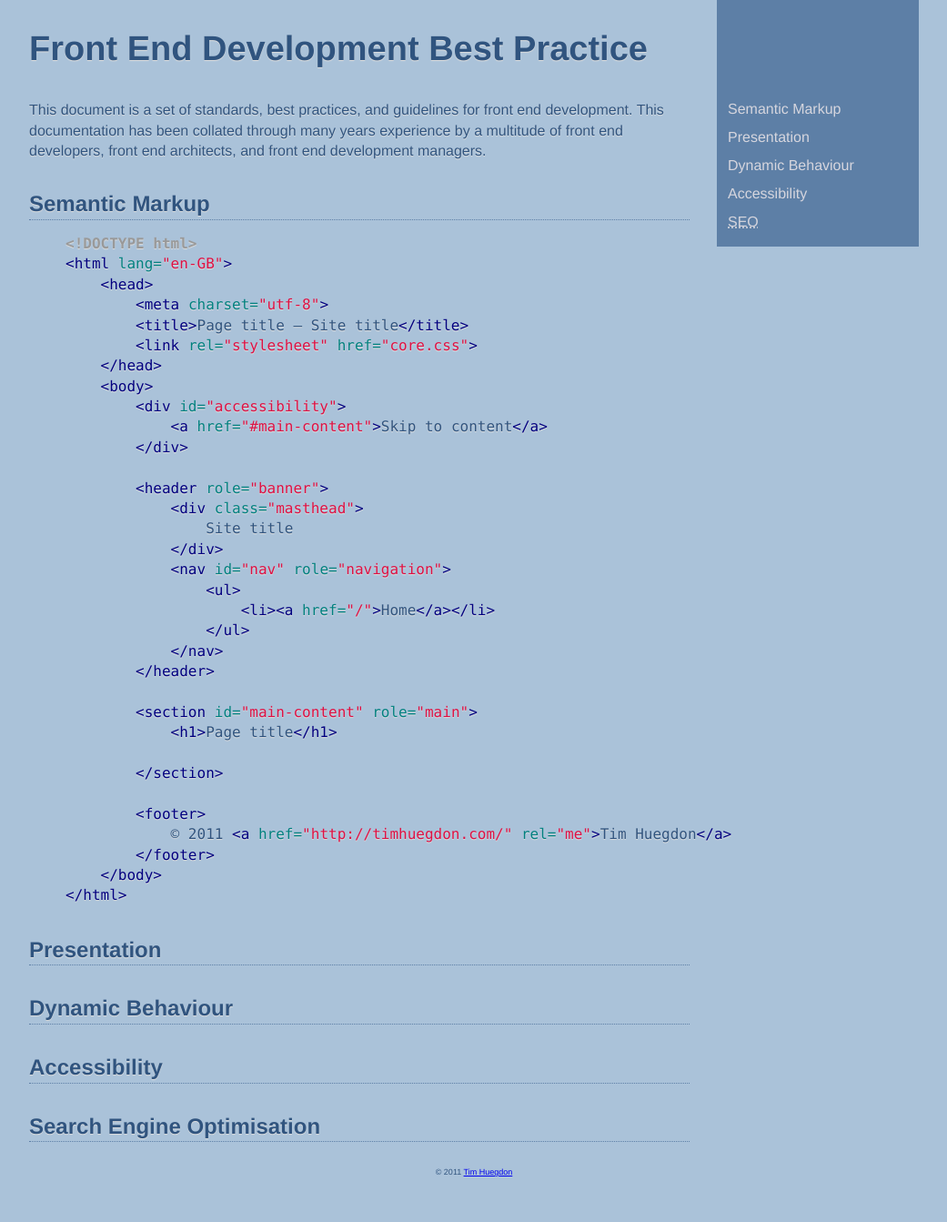
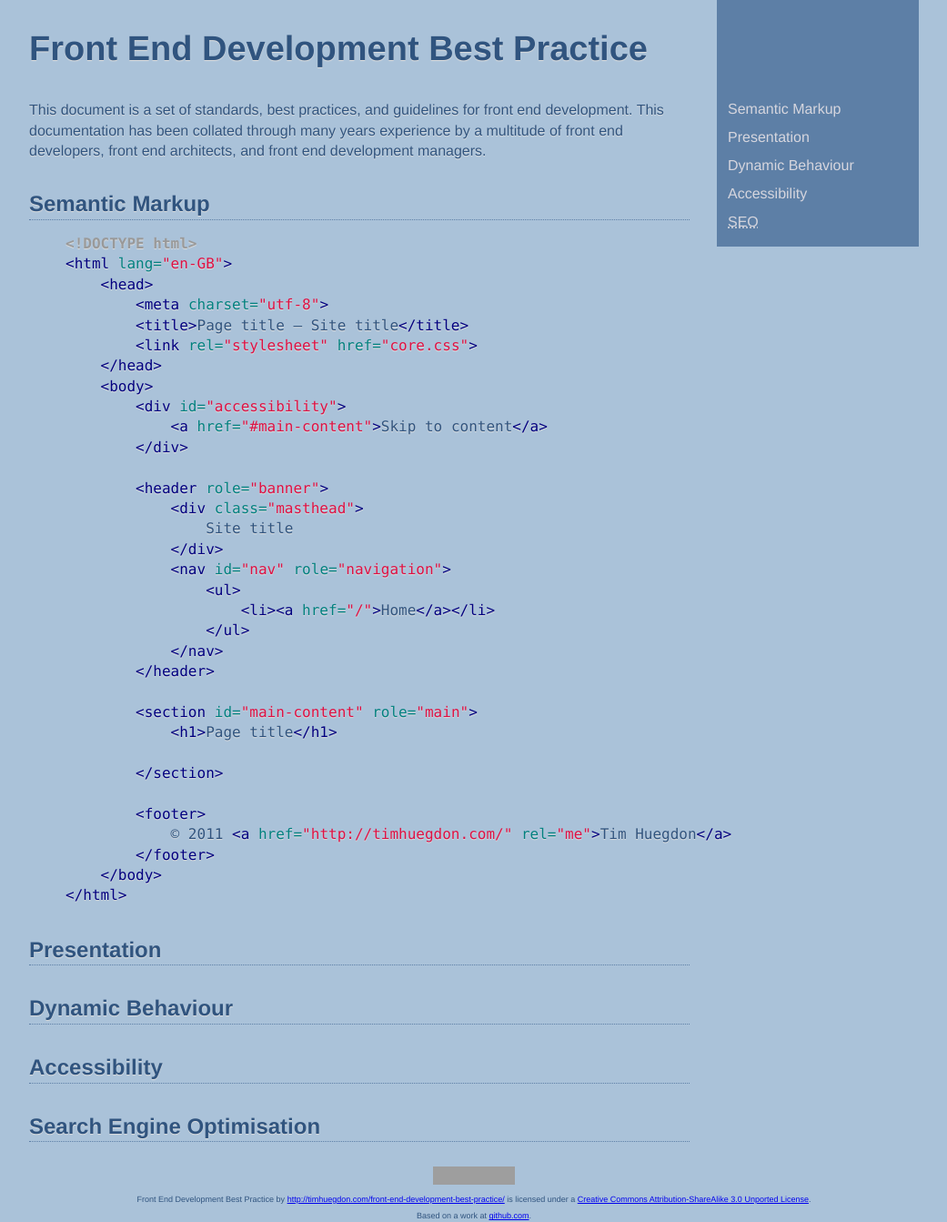
Before and after one commit to nefarioustim/front-end-development-best-practice, a Jekyll site: the page built from index.md, in a window 1280 px wide. Shown: the whole page at 91% size, without its empty margins (119-1160 px from the left). Built offline with Jekyll 4.4.1, drawn with Linux system fonts in a browser that asks for light colours; Markdown is read by kramdown in place of the engine named in the settings; before the commit the page ends 1295 px from its top, so only the background shows below that; grey boxes are pictures that could not be loaded.

Commit message:
Footer change.

```diff
--- a/_includes/foot.html
+++ b/_includes/foot.html
@@ -1,3 +1,7 @@
 <div id="footer">
-    <p>© 2011 <a href="http://timhuegdon.com/" rel="me">Tim Huegdon</a></p>
+    <p><a rel="license" href="http://creativecommons.org/licenses/by-sa/3.0/"><img alt="Creative Commons License" style="border-width:0" src="http://i.creativecommons.org/l/by-sa/3.0/88x31.png" /></a></p>
+
+    <p><span xmlns:dct="http://purl.org/dc/terms/" href="http://purl.org/dc/dcmitype/Text" property="dct:title" rel="dct:type">Front End Development Best Practice</span> by <a xmlns:cc="http://creativecommons.org/ns#" href="http://timhuegdon.com/front-end-development-best-practice/" property="cc:attributionName" rel="cc:attributionURL">http://timhuegdon.com/front-end-development-best-practice/</a> is licensed under a <a rel="license" href="http://creativecommons.org/licenses/by-sa/3.0/">Creative Commons Attribution-ShareAlike 3.0 Unported License</a>.</p>
+
+    <p>Based on a work at <a xmlns:dct="http://purl.org/dc/terms/" href="https://github.com/nefarioustim/front-end-development-best-practice" rel="dct:source">github.com</a>.</p>
 </div>
```
